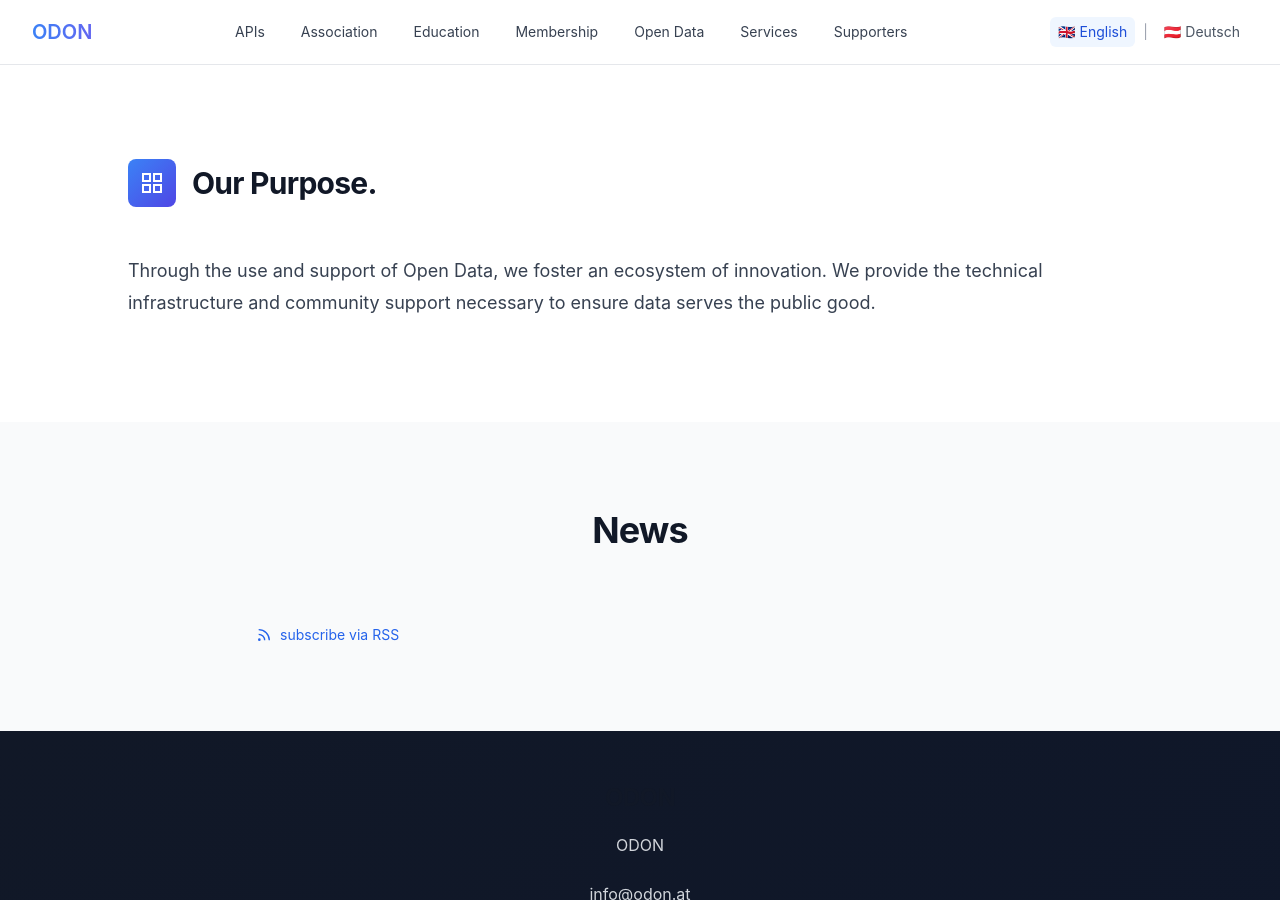
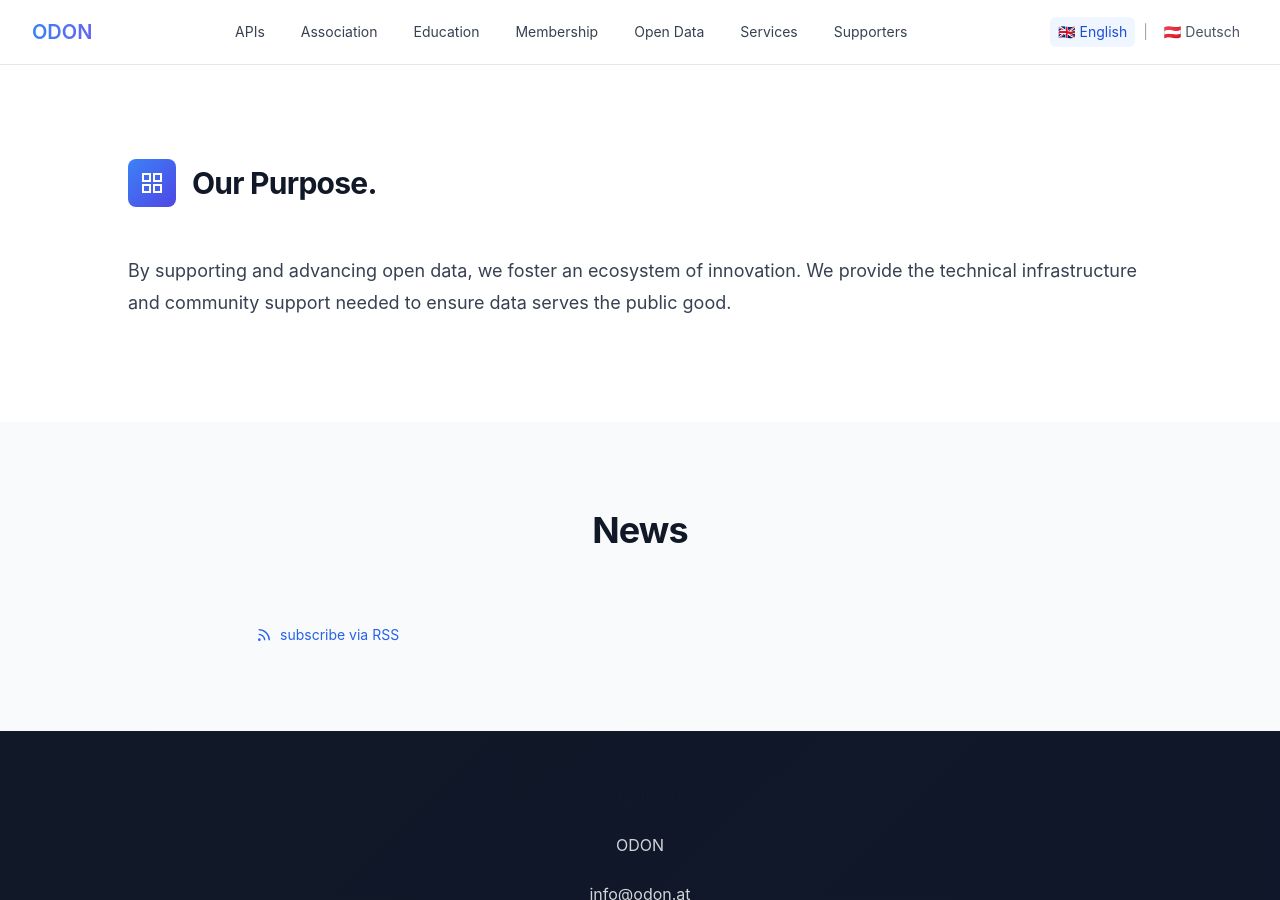
Before and after one commit to verein-odon/verein-odon.github.io, a Jekyll site: the page built from docs/en/index.md, in a window 1280 px wide and 900 px high, scrolled down 1515 px. Built offline with Jekyll 4.4.1, drawn with Linux system fonts in a browser that asks for light colours.

Commit message:
Improving index (en) page

```diff
--- a/docs/en/index.md
+++ b/docs/en/index.md
@@ -93,7 +93,7 @@ show_excerpts: true
                 <h2>Our Purpose.</h2>
                 </div>
             </div>
-            <p>Through the use and support of Open Data, we foster an ecosystem of innovation. We provide the technical infrastructure and community support necessary to ensure data serves the public good.
+            <p>By supporting and advancing open data, we foster an ecosystem of innovation. We provide the technical infrastructure and community support needed to ensure data serves the public good.
             </p>
         </div>
     </div>
```
